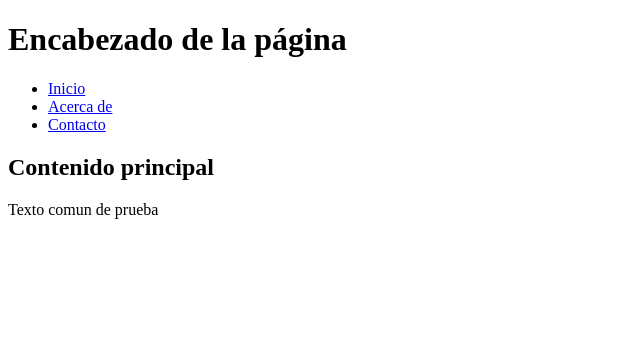
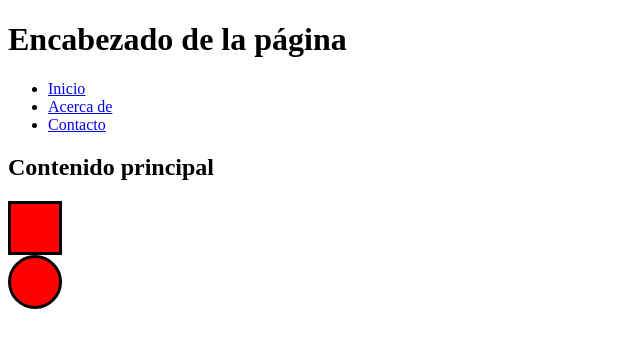
Before and after one commit to Nicolas-Yoles/nyt-001, a plain HTML site: page index.html in a window 1280 px wide. Shown: the whole page, without its empty margins (0-640 px from the left). Drawn offline with Linux system fonts and the light colour scheme.

Commit message:
Edicion de codigo desde Vim

```diff
--- a/index.html
+++ b/index.html
@@ -7,7 +7,7 @@
     <script src='app.js'></script>
     <title>Título de la página</title>
     <!-- Enlaces a hojas de estilo CSS o fuentes -->
-   <!-- <link rel="stylesheet" href="style.css"> -->
+    <link rel="stylesheet" href="style.css">
     <!-- Otras etiquetas meta, enlaces a archivos JavaScript, etc. -->
 </head>
 <body>
@@ -26,4 +26,5 @@
 
     <main>
         <h2>Contenido principal</h2>
-        <p>Texto comun de prueba </p>
+<div class="cuadrado"></div>
+<div class="circulo"></div>
--- a/style.css
+++ b/style.css
@@ -1,13 +1,22 @@
 body{
-background-color: black;
+//background-color: black;
 }
 
-h1{color: white;}
+h1{
+//color: white;
+}
 
 .cuadrado{
-background-color: white;
+border: solid black;
+background-color: red;
+height: 3rem;
+width: 3rem;
 }
 
 .circulo{
-background-color: green;
+border: solid black;
+background-color: red;
+height: 3rem;
+width: 3rem;
+border-radius: 2rem;
 }
```
